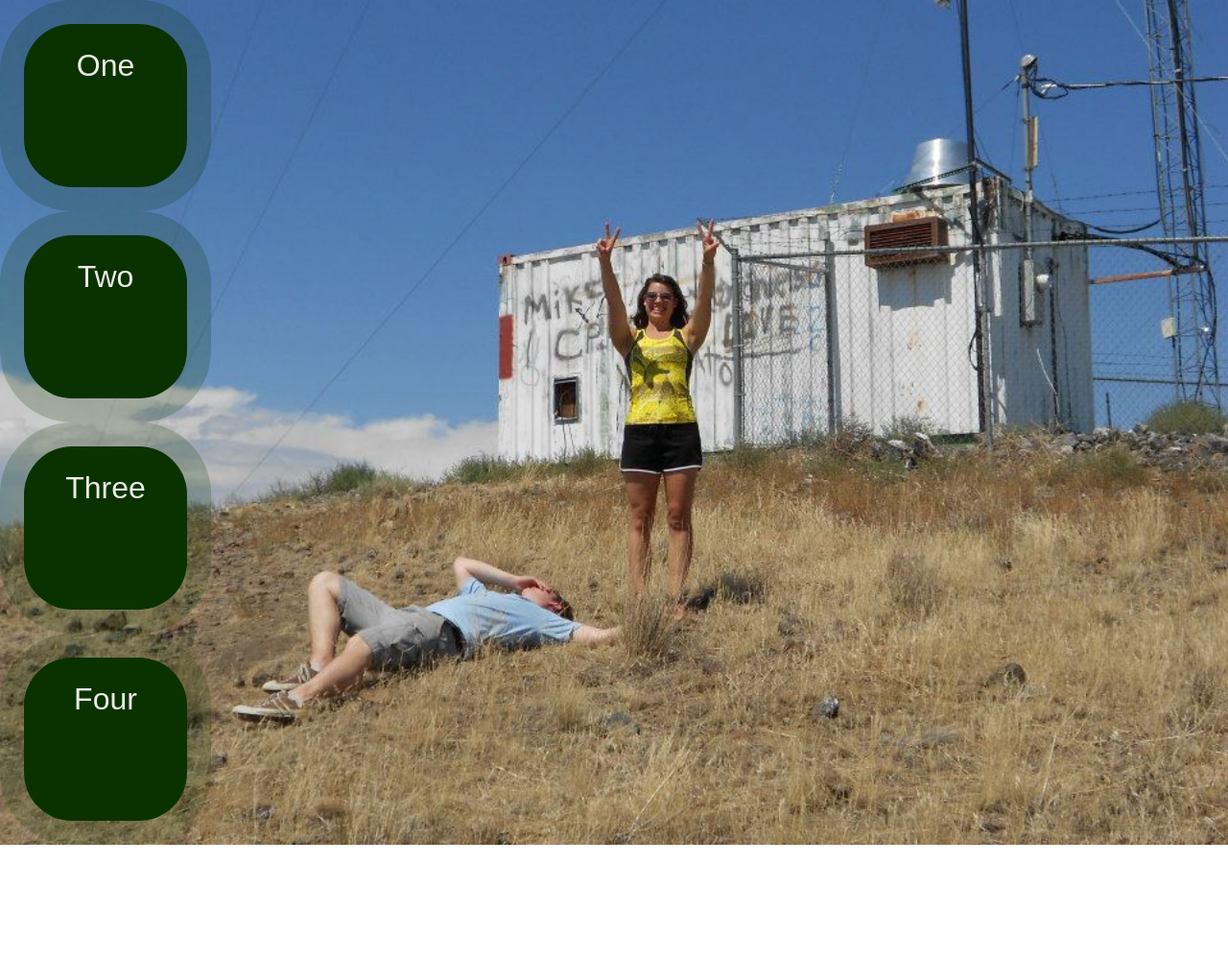
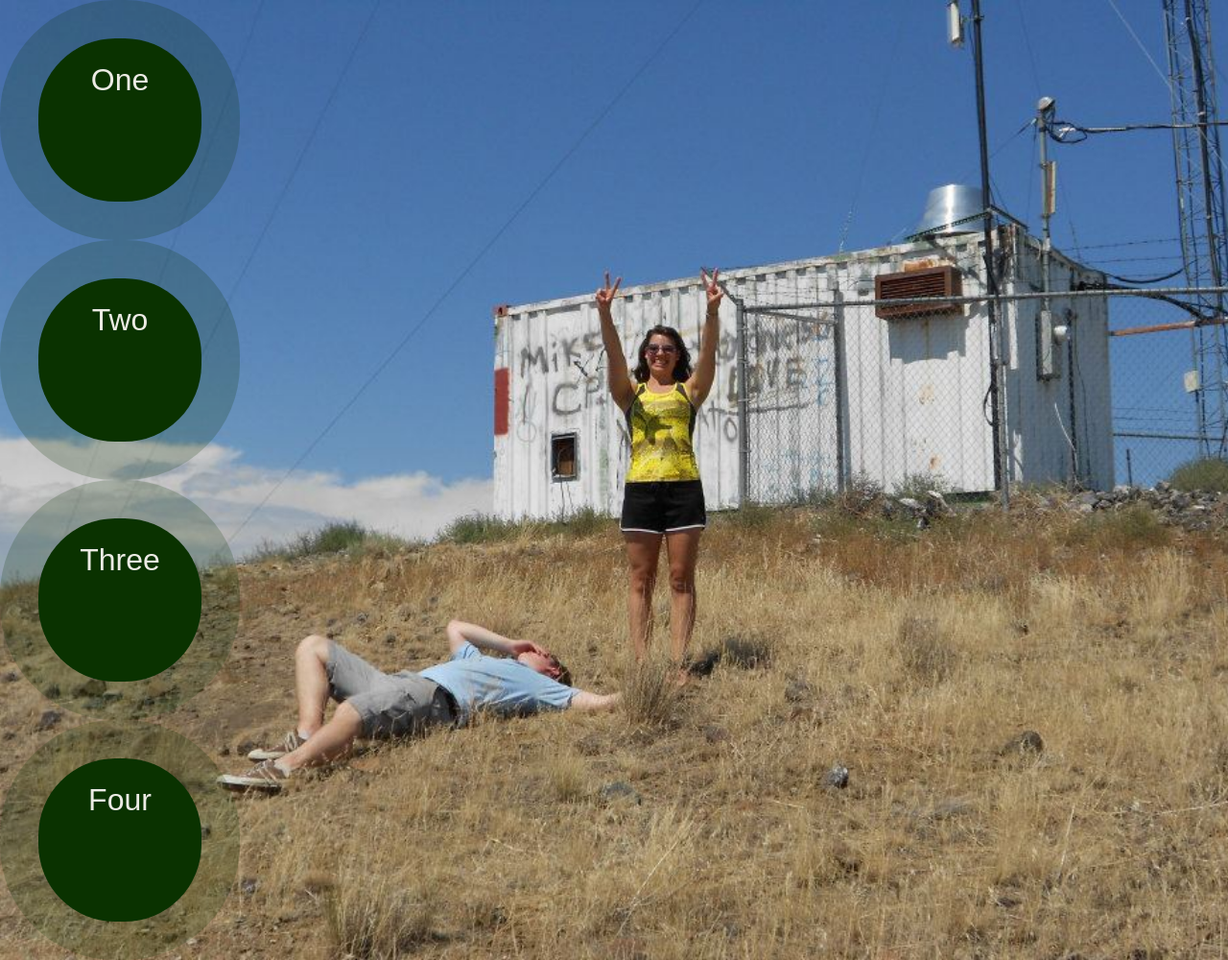
Before and after one commit to gdoornink/BallChase, a plain HTML site: page index.html in a window 1280 px wide. Shown: the whole page at 96% size. Before the commit the page ends 880 px from the top, so only its background shows below. Drawn offline with Linux system fonts and the light colour scheme.

Commit message:
Updated sizes to vmin (for 4 balls)

```diff
--- a/indexcss.css
+++ b/indexcss.css
@@ -13,9 +13,9 @@ body {
 	font-size: 4vmin;
 	height: 15vmin;
 	width: 15vmin;
-	border-radius: 75px;
+	border-radius: 15vmin;
 	border-style: solid;
-	border-width: 25px;
+	border-width: 5vmin;
 	border-color: rgba(10,50,00,0.2);
 	background-color: rgb(10,50,00);
 	color: #ECEBE4;
```
